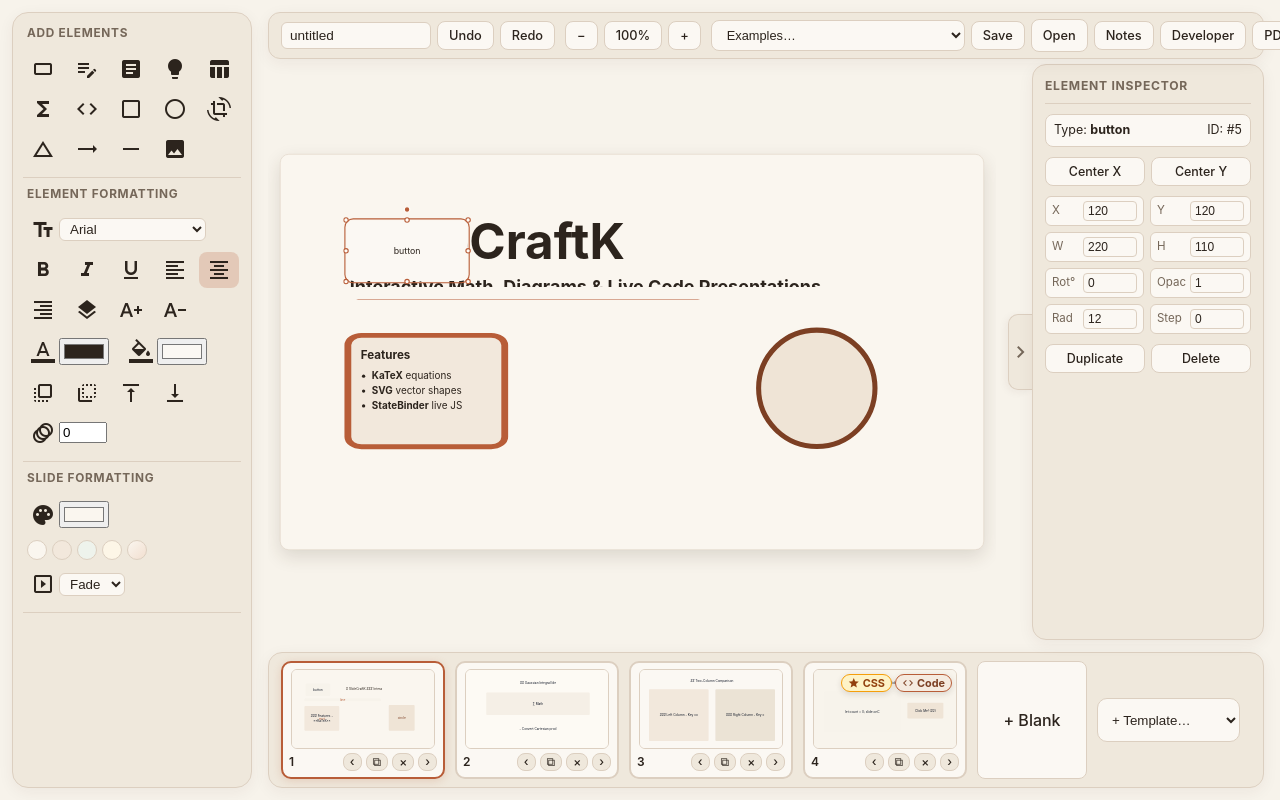
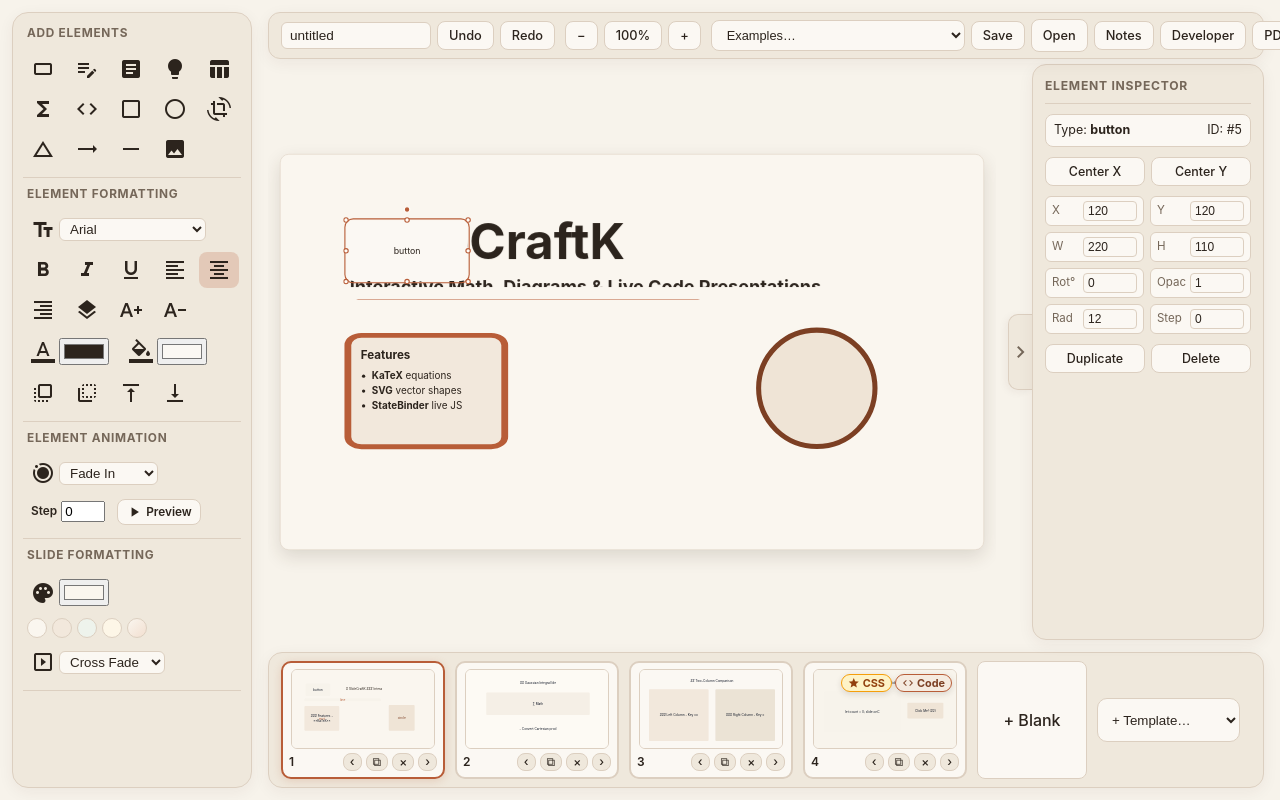
Before and after one commit to mk314k/SlideCraftK, a React (Vite) app: page / in a window 1280 px wide. Both pictures are taken after a click on the label "crop_16_9". Built offline with nearby package versions, Linux system fonts and the light colour scheme.

Commit message:
feat(animation): add element entrance animations with live preview and expanded slide transitions

```diff
--- a/src/App.css
+++ b/src/App.css
@@ -431,21 +431,48 @@ textarea {
 }
 
 @keyframes slideFadeIn {
-  from { opacity: 0.25; }
+  from { opacity: 0.2; }
   to { opacity: 1; }
 }
 
 @keyframes slideEnterRight {
-  from { opacity: 0.4; filter: brightness(0.97); }
+  from { opacity: 0.3; clip-path: inset(0 0 0 18%); }
+  to { opacity: 1; clip-path: inset(0 0 0 0); }
+}
+
+@keyframes slideRiseUp {
+  from { opacity: 0.25; filter: blur(3px); }
+  to { opacity: 1; filter: blur(0); }
+}
+
+@keyframes slideZoomIn {
+  from { opacity: 0.2; filter: contrast(0.92); }
+  to { opacity: 1; filter: contrast(1); }
+}
+
+@keyframes slideFlip3D {
+  from { opacity: 0.25; filter: brightness(0.9); }
   to { opacity: 1; filter: brightness(1); }
 }
 
 .slide-transition-fade {
-  animation: slideFadeIn 0.28s ease-out;
+  animation: slideFadeIn 0.32s ease-out;
 }
 
 .slide-transition-slide {
-  animation: slideEnterRight 0.32s cubic-bezier(0.22, 1, 0.36, 1);
+  animation: slideEnterRight 0.36s cubic-bezier(0.22, 1, 0.36, 1);
+}
+
+.slide-transition-rise {
+  animation: slideRiseUp 0.36s cubic-bezier(0.16, 1, 0.3, 1);
+}
+
+.slide-transition-zoom {
+  animation: slideZoomIn 0.34s cubic-bezier(0.22, 1, 0.36, 1);
+}
+
+.slide-transition-flip {
+  animation: slideFlip3D 0.4s ease-out;
 }
 
 .slideview-full {
@@ -459,7 +486,7 @@ textarea {
 .element-container {
   border: none;
   border-radius: 12px;
-  transition: opacity 0.25s ease, transform 0.25s ease;
+  transition: opacity 0.32s ease, translate 0.32s cubic-bezier(0.22, 1, 0.36, 1), scale 0.32s cubic-bezier(0.22, 1, 0.36, 1), filter 0.32s ease;
 }
 
 .fragment-hidden {
@@ -467,8 +494,80 @@ textarea {
   pointer-events: none;
 }
 
+.fragment-hidden.elem-anim-rise-up {
+  translate: 0 28px;
+}
+
+.fragment-hidden.elem-anim-pop-in {
+  scale: 0.72;
+}
+
+.fragment-hidden.elem-anim-slide-right {
+  translate: -36px 0;
+}
+
+.fragment-hidden.elem-anim-blur-in {
+  filter: blur(8px);
+  scale: 0.95;
+}
+
 .fragment-visible {
   opacity: 1;
+  translate: 0 0;
+  scale: 1;
+  filter: blur(0);
+}
+
+@keyframes elemPreviewFade {
+  0% { opacity: 0.1; }
+  100% { opacity: 1; }
+}
+
+@keyframes elemPreviewRise {
+  0% { opacity: 0.15; translate: 0 26px; }
+  100% { opacity: 1; translate: 0 0; }
+}
+
+@keyframes elemPreviewPop {
+  0% { opacity: 0.2; scale: 0.72; }
+  70% { scale: 1.05; }
+  100% { opacity: 1; scale: 1; }
+}
+
+@keyframes elemPreviewSlideRight {
+  0% { opacity: 0.15; translate: -34px 0; }
+  100% { opacity: 1; translate: 0 0; }
+}
+
+@keyframes elemPreviewBlur {
+  0% { opacity: 0.15; filter: blur(8px); scale: 0.94; }
+  100% { opacity: 1; filter: blur(0); scale: 1; }
+}
+
+.elem-anim-fade-in.elem-anim-preview {
+  animation: elemPreviewFade 0.45s ease-out;
+}
+
+.elem-anim-rise-up.elem-anim-preview {
+  animation: elemPreviewRise 0.45s cubic-bezier(0.22, 1, 0.36, 1);
+}
+
+.elem-anim-pop-in.elem-anim-preview {
+  animation: elemPreviewPop 0.48s cubic-bezier(0.22, 1, 0.36, 1);
+}
+
+.elem-anim-slide-right.elem-anim-preview {
+  animation: elemPreviewSlideRight 0.45s cubic-bezier(0.22, 1, 0.36, 1);
+}
+
+.elem-anim-blur-in.elem-anim-preview {
+  animation: elemPreviewBlur 0.48s ease-out;
+}
+
+.anim-preview-btn {
+  background: var(--surface);
+  border: 1px solid var(--panel-border);
+  padding: 4px 8px !important;
 }
 
 .element-container.active-element {
--- a/src/component/component.tsx
+++ b/src/component/component.tsx
@@ -54,6 +54,7 @@ const KElement: React.FC<KElementContainerProps> = ({ eid, childNode }) => {
         ? 'transparent'
         : 'var(--surface)';
     const elemStep = elemState?.step ?? 0;
+    const elemAnim = elemState?.animation ?? 'fade-in';
     const isHiddenFragment = state.presenting && elemStep > state.presentStep;
     const elemBadgeLabel = ELEMENT_TYPE_LABELS[elemType] ?? elemType;
 
@@ -106,7 +107,7 @@ const KElement: React.FC<KElementContainerProps> = ({ eid, childNode }) => {
             id={`${eid}div`}
             key={eid}
             data-elem-label={!state.presenting ? `${elemBadgeLabel} (#${eid})` : undefined}
-            className={`element-container${isActive ? ' active-element' : ''}${isHiddenFragment ? ' fragment-hidden' : ' fragment-visible'}`}
+            className={`element-container elem-anim-${elemAnim}${isActive ? ' active-element' : ''}${isHiddenFragment ? ' fragment-hidden' : ' fragment-visible'}`}
             style={{
                 position: 'absolute',
                 left: `${posx}px`,
--- a/src/context/DeckContext.tsx
+++ b/src/context/DeckContext.tsx
@@ -1,6 +1,6 @@
 import React, { createContext, useContext, useState, useCallback, useEffect } from 'react';
 import { produce } from 'immer';
-import { KElementData, KSlide, KSlideSet, StyleMap, SlideTransitionType, defaultSV, defaultFileName } from '../frame';
+import { KElementData, KSlide, KSlideSet, StyleMap, SlideTransitionType, ElementAnimationType, defaultSV, defaultFileName } from '../frame';
 
 const STORAGE_KEY = 'slidecraftk.autosave.v1';
 
@@ -13,6 +13,7 @@ export interface SlideElementState {
     height: number;
     rotation: number;
     step: number;
+    animation?: ElementAnimationType;
     inner: string;
     style: StyleMap;
 }
@@ -683,6 +684,7 @@ function syncFromKSlideSet(): DeckState {
                 height: data.height,
                 rotation: data.rotation ?? 0,
                 step: data.step ?? 0,
+                animation: data.animation ?? 'fade-in',
                 inner: data.inner,
                 style: { ...data.style },
             })),
@@ -717,7 +719,7 @@ function syncToKSlideSet(deck: DeckState): void {
         s.elements.forEach((el) => {
             kSlide.elemProp.set(
                 el.id,
-                new KElementData(el.name, el.x, el.y, el.width, el.height, el.inner, { ...el.style }, el.rotation, el.step)
+                new KElementData(el.name, el.x, el.y, el.width, el.height, el.inner, { ...el.style }, el.rotation, el.step, el.animation ?? 'fade-in')
             );
         });
         return kSlide;
@@ -1015,6 +1017,7 @@ export const DeckProvider: React.FC<{ children: React.ReactNode }> = ({ children
                 height: defaultHeight,
                 rotation: 0,
                 step: 0,
+                animation: 'fade-in',
                 inner,
                 style: {},
             });
@@ -1073,6 +1076,7 @@ export const DeckProvider: React.FC<{ children: React.ReactNode }> = ({ children
                 height: source.height,
                 rotation: source.rotation,
                 step: source.step ?? 0,
+                animation: source.animation ?? 'fade-in',
                 inner: source.inner,
                 style: { ...source.style },
             });
@@ -1096,6 +1100,7 @@ export const DeckProvider: React.FC<{ children: React.ReactNode }> = ({ children
                 height: source.height,
                 rotation: source.rotation,
                 step: source.step ?? 0,
+                animation: source.animation ?? 'fade-in',
                 inner: source.inner,
                 style: { ...source.style },
             };
@@ -1117,6 +1122,7 @@ export const DeckProvider: React.FC<{ children: React.ReactNode }> = ({ children
                 height: draft.clipboard.height,
                 rotation: draft.clipboard.rotation,
                 step: draft.clipboard.step ?? 0,
+                animation: draft.clipboard.animation ?? 'fade-in',
                 inner: draft.clipboard.inner,
                 style: { ...draft.clipboard.style },
             });
--- a/src/frame.ts
+++ b/src/frame.ts
@@ -8,6 +8,9 @@ export interface StyleMap {
     [key:string]:string;
 }
 
+export type ElementAnimationType = 'none' | 'fade-in' | 'rise-up' | 'pop-in' | 'slide-right' | 'blur-in';
+export type SlideTransitionType = 'none' | 'fade' | 'slide' | 'zoom' | 'flip' | 'rise';
+
 export interface SerializedElement {
     id?: number;
     name: string;
@@ -17,11 +20,10 @@ export interface SerializedElement {
     height: number;
     rotation?: number;
     step?: number;
+    animation?: ElementAnimationType;
     inner: string;
     style?: StyleMap;
 }
-
-export type SlideTransitionType = 'none' | 'fade' | 'slide';
 
 export interface SerializedSlide {
     background?: string;
@@ -45,7 +47,8 @@ export class KElementData {
         public inner = '',
         public style:StyleMap = {},
         public rotation = 0,
-        public step = 0
+        public step = 0,
+        public animation: ElementAnimationType = 'fade-in'
     ){
         this.name = elemType;
         if (this.inner === ''){
@@ -148,13 +151,15 @@ export class KSlideSet {
             slide.background = typeof slideData.background === 'string' && slideData.background.trim() !== ''
                 ? slideData.background
                 : '#faf6ef';
-            slide.transition = slideData.transition === 'none' || slideData.transition === 'fade' || slideData.transition === 'slide'
+            const validTransitions: SlideTransitionType[] = ['none', 'fade', 'slide', 'zoom', 'flip', 'rise'];
+            slide.transition = slideData.transition && validTransitions.includes(slideData.transition)
                 ? slideData.transition
                 : 'fade';
             slide.customCss = typeof slideData.customCss === 'string' ? slideData.customCss : '';
             slide.customJs = typeof slideData.customJs === 'string' ? slideData.customJs : '';
             slide.notes = typeof slideData.notes === 'string' ? slideData.notes : '';
 
+            const validAnimations: ElementAnimationType[] = ['none', 'fade-in', 'rise-up', 'pop-in', 'slide-right', 'blur-in'];
             slideData.elemProp.forEach((rawElem: unknown, index: number) => {
                 if (!rawElem || typeof rawElem !== 'object') {
                     return;
@@ -167,6 +172,9 @@ export class KSlideSet {
                 const height = typeof elemPropData.height === 'number' && Number.isFinite(elemPropData.height) ? elemPropData.height : defaultSV.height;
                 const rotation = typeof elemPropData.rotation === 'number' && Number.isFinite(elemPropData.rotation) ? elemPropData.rotation : 0;
                 const step = typeof elemPropData.step === 'number' && Number.isInteger(elemPropData.step) && elemPropData.step >= 0 ? elemPropData.step : 0;
+                const animation: ElementAnimationType = elemPropData.animation && validAnimations.includes(elemPropData.animation)
+                    ? elemPropData.animation
+                    : 'fade-in';
                 const inner = typeof elemPropData.inner === 'string' ? elemPropData.inner : '';
                 const style: StyleMap = elemPropData.style && typeof elemPropData.style === 'object'
                     ? { ...elemPropData.style }
@@ -174,7 +182,7 @@ export class KSlideSet {
                 const eid = typeof elemPropData.id === 'number' && Number.isInteger(elemPropData.id) && elemPropData.id >= 0
                     ? elemPropData.id
                     : index;
-                slide.elemProp.set(eid, new KElementData(name, x, y, width, height, inner, style, rotation, step));
+                slide.elemProp.set(eid, new KElementData(name, x, y, width, height, inner, style, rotation, step, animation));
             });
             return slide;
         });
@@ -198,6 +206,7 @@ export class KSlideSet {
                     height: elemProp.height,
                     rotation: elemProp.rotation,
                     step: elemProp.step || undefined,
+                    animation: elemProp.animation !== 'fade-in' ? elemProp.animation : undefined,
                     inner: elemProp.inner,
                     style: { ...elemProp.style }
                 });
--- a/src/tools.tsx
+++ b/src/tools.tsx
@@ -1,6 +1,6 @@
-import React from "react";
+import React, { useState } from "react";
 import { useDeck } from "./context/DeckContext";
-import { SlideTransitionType } from "./frame";
+import { SlideTransitionType, ElementAnimationType } from "./frame";
 
 interface ToolsProps {
     handleAddElement: (elemType:string, info?:string)=>void
@@ -9,6 +9,17 @@ interface ToolsProps {
 export const Tools:React.FC<ToolsProps> = ({handleAddElement}) => {
     console.log("rendering tools");
     const { state, currentSlide, updateElement, updateElementStyle, setSlideBackground, setSlideTransition } = useDeck();
+    const [previewingAnim, setPreviewingAnim] = useState(false);
+
+    const triggerAnimPreview = (eid: number) => {
+        const el = document.getElementById(`${eid}div`);
+        if (!el) return;
+        setPreviewingAnim(true);
+        el.classList.remove('elem-anim-preview');
+        void el.offsetWidth;
+        el.classList.add('elem-anim-preview');
+        setTimeout(() => setPreviewingAnim(false), 550);
+    };
 
     const activeElem = state.activeEID != null
         ? currentSlide.elements.find((el) => el.id === state.activeEID)
@@ -348,24 +359,60 @@ export const Tools:React.FC<ToolsProps> = ({handleAddElement}) => {
                     <label className="tool" data-tooltip="Send to Back" title="Send to Back" onClick={handleSendToBack}>
                         <i className="material-icons">vertical_align_bottom</i>
                     </label>
-                    <div className="tool" data-tooltip="Fragment Reveal Step (0 = always visible)">
-                        <i className="material-icons" title="Animation Step (0 = always visible)">animation</i>
+                </>
+            )}
+        </div>
+        <span>Element Animation</span>
+        <div className="toolset">
+            {!activeElem ? (
+                <span className="tool-empty-hint">Select an element to animate</span>
+            ) : (
+                <>
+                    <div className="tool" data-tooltip="Entrance Animation Style">
+                        <i className="material-icons">motion_photos_on</i>
+                        <select
+                            value={activeElem.animation ?? 'fade-in'}
+                            onChange={(e) => {
+                                const nextAnim = e.target.value as ElementAnimationType;
+                                updateElement(activeElem.id, (el) => {
+                                    el.animation = nextAnim;
+                                });
+                                setTimeout(() => triggerAnimPreview(activeElem.id), 20);
+                            }}
+                        >
+                            <option value="none">None</option>
+                            <option value="fade-in">Fade In</option>
+                            <option value="rise-up">Rise Up</option>
+                            <option value="pop-in">Pop Zoom</option>
+                            <option value="slide-right">Slide Right</option>
+                            <option value="blur-in">Blur In</option>
+                        </select>
+                    </div>
+                    <div className="tool" data-tooltip="Click Step in Presentation (0 = immediate)">
+                        <span className="tool-inline-label">Step</span>
                         <input
                             type="number"
                             min={0}
                             max={20}
-                            style={{ width: '48px' }}
+                            style={{ width: '44px' }}
                             value={activeElem.step ?? 0}
                             onChange={(e) => {
-                                if (state.activeEID != null) {
-                                    const val = Math.max(0, parseInt(e.target.value, 10) || 0);
-                                    updateElement(state.activeEID, (el) => {
-                                        el.step = val;
-                                    });
-                                }
+                                const val = Math.max(0, parseInt(e.target.value, 10) || 0);
+                                updateElement(activeElem.id, (el) => {
+                                    el.step = val;
+                                });
                             }}
                         />
                     </div>
+                    <button
+                        type="button"
+                        className={`tool anim-preview-btn${previewingAnim ? ' tool-active' : ''}`}
+                        data-tooltip="Preview Entrance Animation"
+                        onClick={() => triggerAnimPreview(activeElem.id)}
+                    >
+                        <i className="material-icons" style={{ fontSize: '16px' }}>play_arrow</i>
+                        <span className="tool-inline-label">Preview</span>
+                    </button>
                 </>
             )}
         </div>
@@ -406,8 +453,11 @@ export const Tools:React.FC<ToolsProps> = ({handleAddElement}) => {
                     onChange={(e) => setSlideTransition(e.target.value as SlideTransitionType)}
                 >
                     <option value="none">None</option>
-                    <option value="fade">Fade</option>
-                    <option value="slide">Slide</option>
+                    <option value="fade">Cross Fade</option>
+                    <option value="slide">Slide Left</option>
+                    <option value="rise">Rise Up</option>
+                    <option value="zoom">Zoom Scale</option>
+                    <option value="flip">3D Flip</option>
                 </select>
             </div>
         </div>
```
